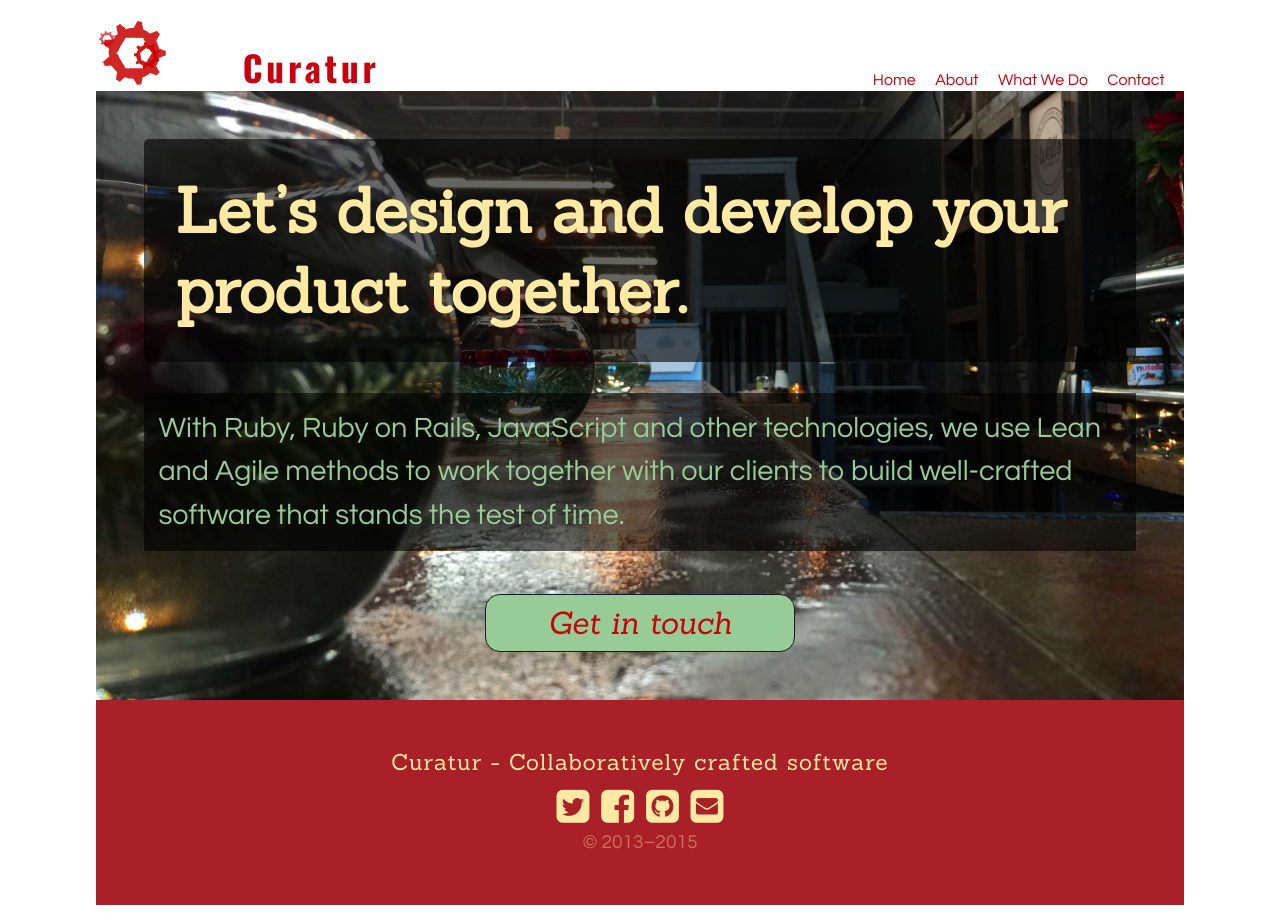
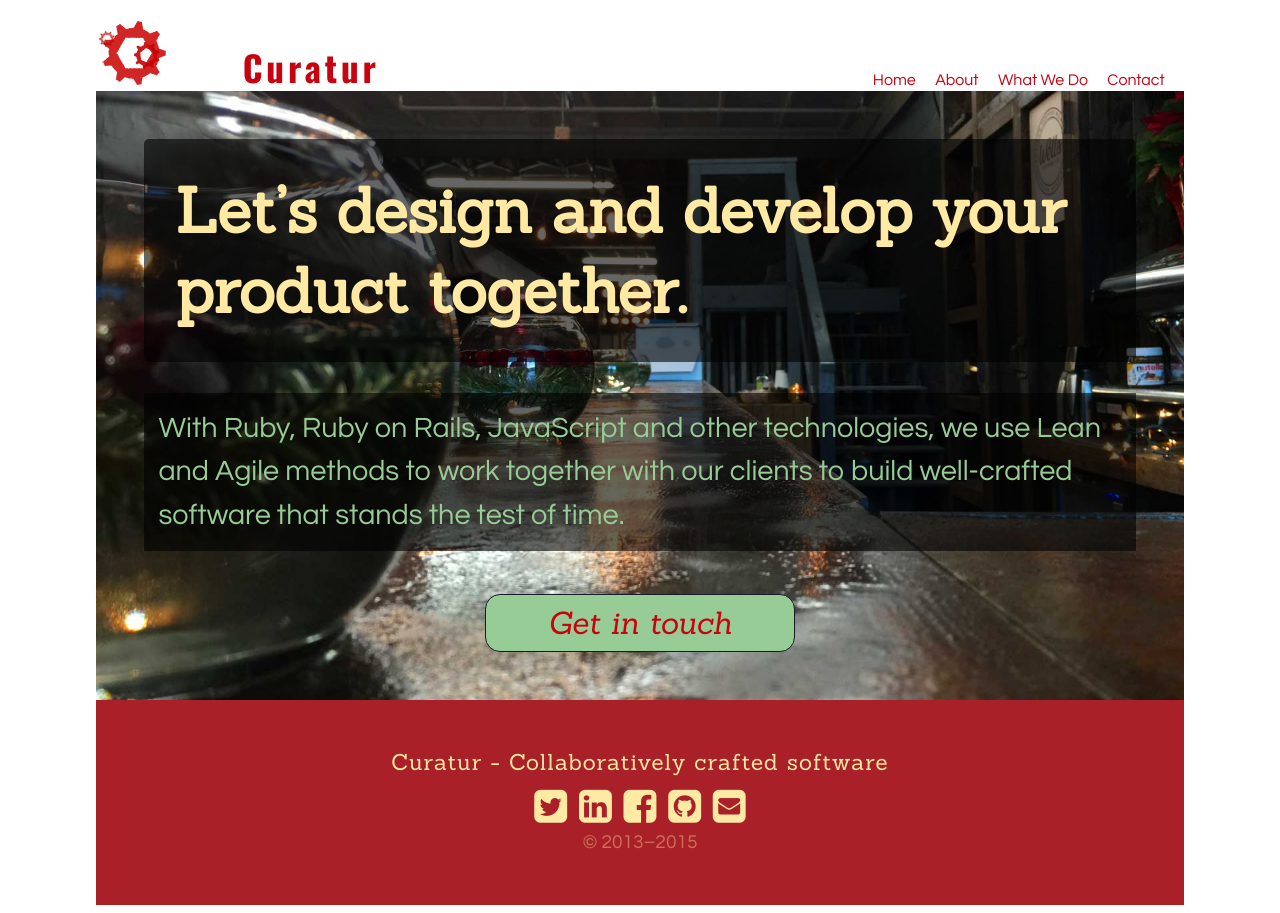
Before and after one commit to Curatur/curatur.github.io, a Jekyll site: the page built from index.md, in a window 1280 px wide. Built offline with Jekyll 4.4.1, drawn with Linux system fonts in a browser that asks for light colours; nearby versions of some CDN libraries; a style sheet for code colours, icons or effects is not loaded.

Commit message:
Add company linked in link

```diff
--- a/_includes/curatur/footer.html
+++ b/_includes/curatur/footer.html
@@ -7,6 +7,7 @@
 
   <p>
     <a href="https://twitter.com/intent/follow?original_referer=http%3A%2F%2Fcuratur.com%2F&region=follow_link&screen_name=curatur&tw_p=followbutton&variant=2.0"><i class="fa fa-twitter-square"></i></a>
+    <a href="https://www.linkedin.com/company/curatur/"><i class="fa fa-linkedin-square"></i></a>
     <a href="https://www.facebook.com/pages/Curatur/300338723453259"><i class="fa fa-facebook-square"></i></a>
     <a href="https://github.com/curatur"><i class="fa fa-github-square"></i></a>
     <a href="mailto:hello@curatur.com"><i class="fa fa-envelope-square"></i></a>
```
